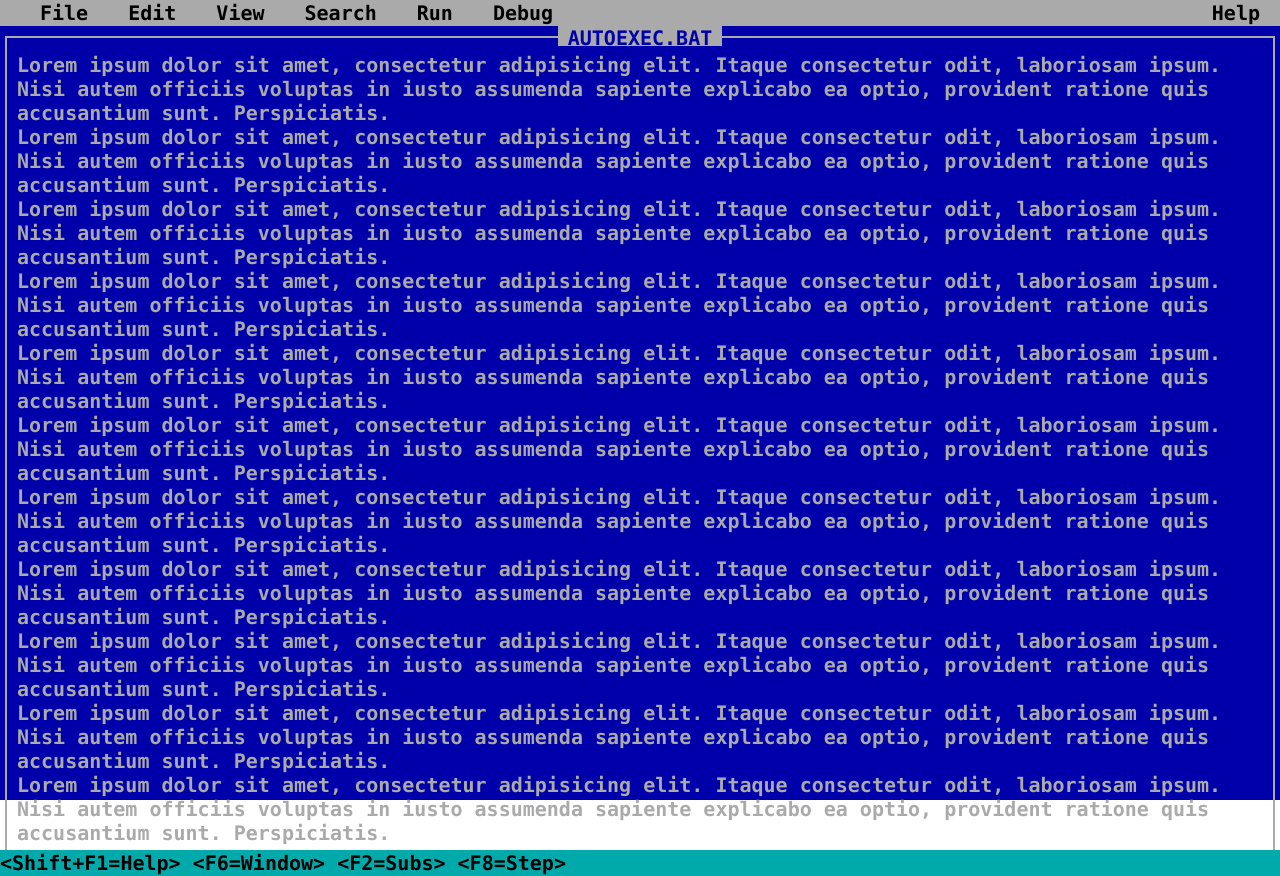
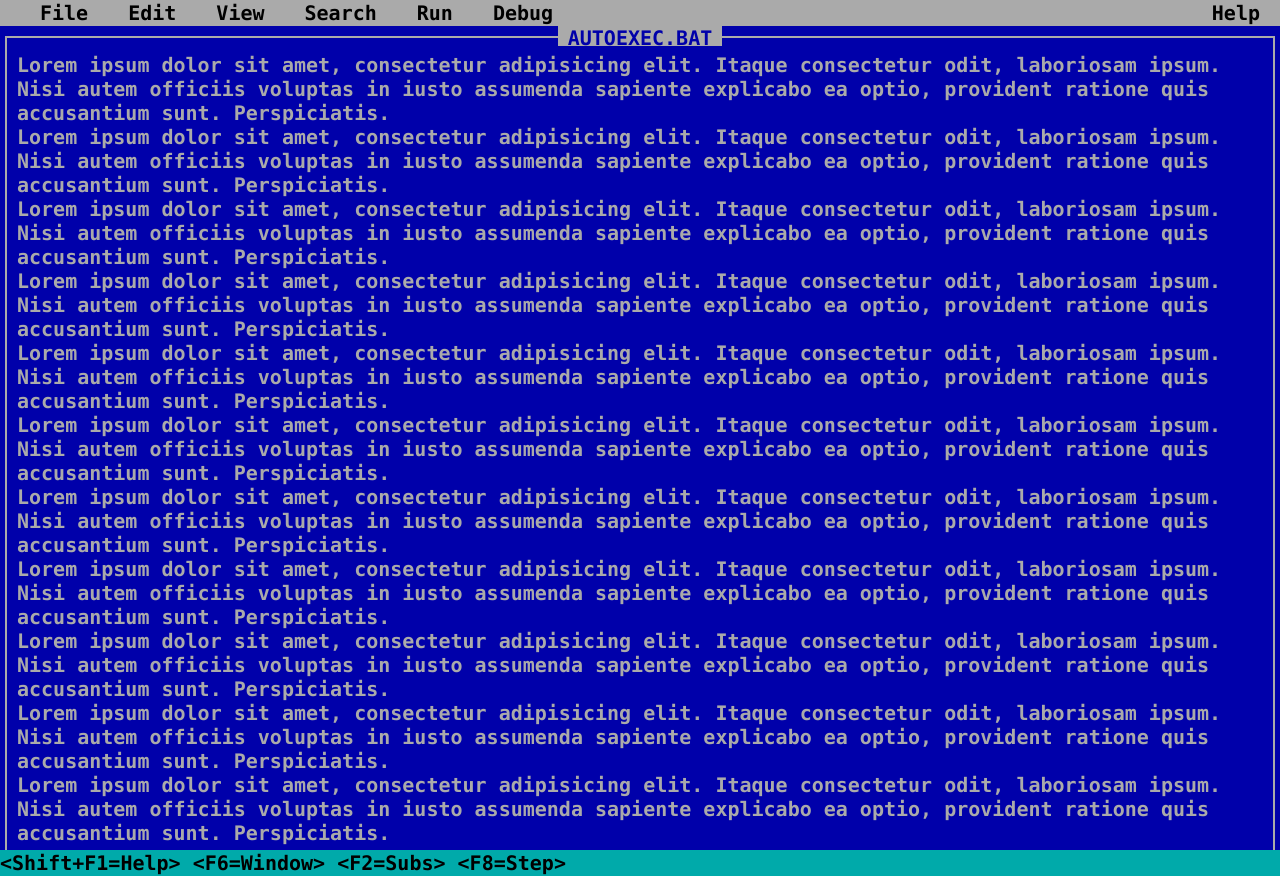
Before and after one commit to haroflow/ms-dos-css, a plain HTML site: page index.html in a window 1280 px wide. Drawn offline with Linux system fonts and the light colour scheme.

Commit message:
Improve resposivity of CSS

```diff
--- a/dos.css
+++ b/dos.css
@@ -6,6 +6,7 @@
 html, body {
 	width: 100%;
 	height: 100%;
+	min-height: 100%;
 }
 
 .content {
@@ -21,8 +22,9 @@ html, body {
 }
 
 .screen {
+	flex-grow: 1;
 	width: 100%;
-	height: 100%;
+	min-height: 100%;
 	display: flex;
 	flex-direction: column;
 	background: #0000AA;
@@ -194,6 +196,7 @@ input.t2 {
 }
 
 .title-border {
+	flex-grow: 1;
 	display: flex;
 	flex-direction: column;
 	flex-shrink: 1;
@@ -206,6 +209,7 @@ input.t2 {
 	padding: 0 10px;
 }
 .title-border .container {
+	flex-grow: 1;
 	display: flex;
 	border: 2px solid #AAAAAA;
 	border-bottom: none;
```
